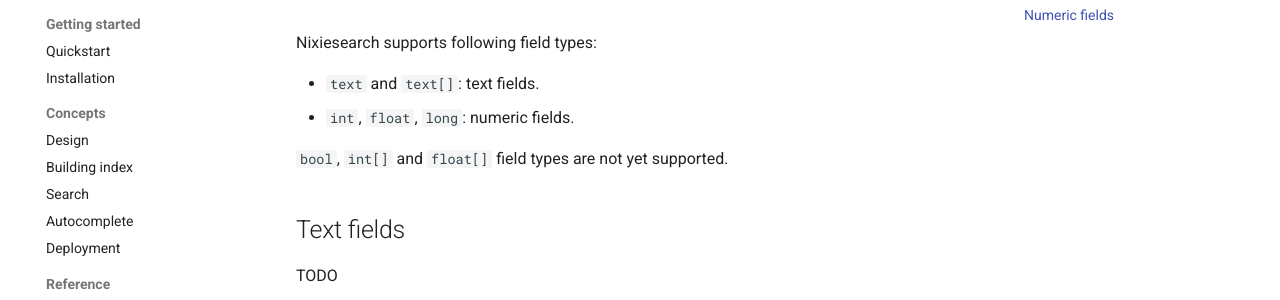
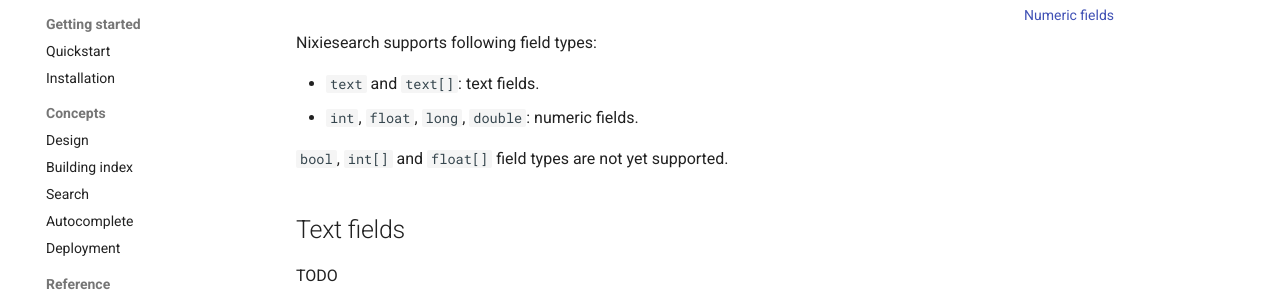
Before and after one commit to nixiesearch/nixiesearch, an MkDocs documentation site: the page built from docs/docs/reference/api/index/field-types.md, in a window 1280 px wide. Shown: the part 199-499 px from the top of the page. Built offline with MkDocs 1.6.1 and Material for MkDocs 9.7.7, drawn with Linux system fonts in a browser that asks for light colours; comment, search, counter and statistics services are not loaded.

Commit message:
double field support

```diff
--- a/docs/docs/reference/api/index/field-types.md
+++ b/docs/docs/reference/api/index/field-types.md
@@ -3,7 +3,7 @@
 Nixiesearch supports following field types:
 
 * `text` and `text[]`: text fields.
-* `int`, `float`, `long`: numeric fields.
+* `int`, `float`, `long`, `double`: numeric fields.
 
 `bool`, `int[]` and `float[]` field types are not yet supported.
 
```
Also changed, not shown: 11 other files.
